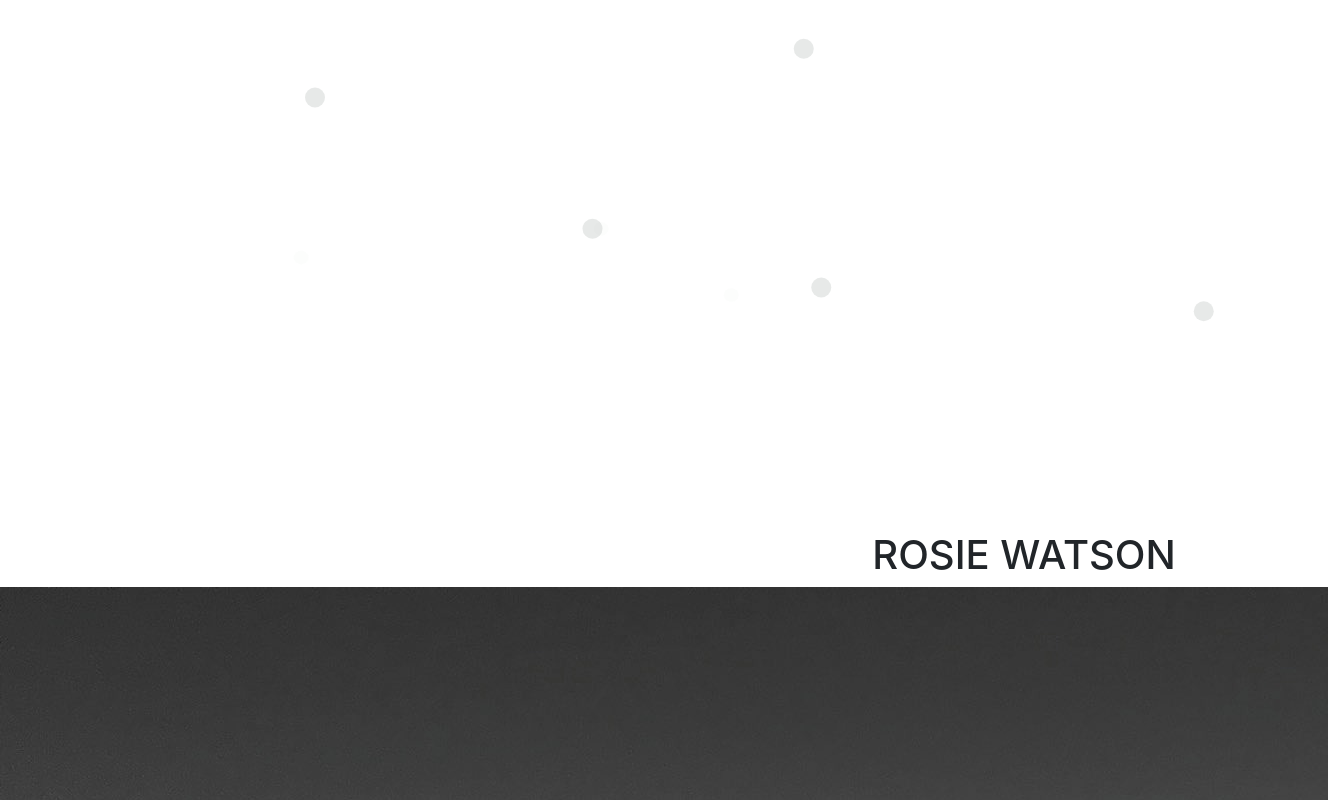
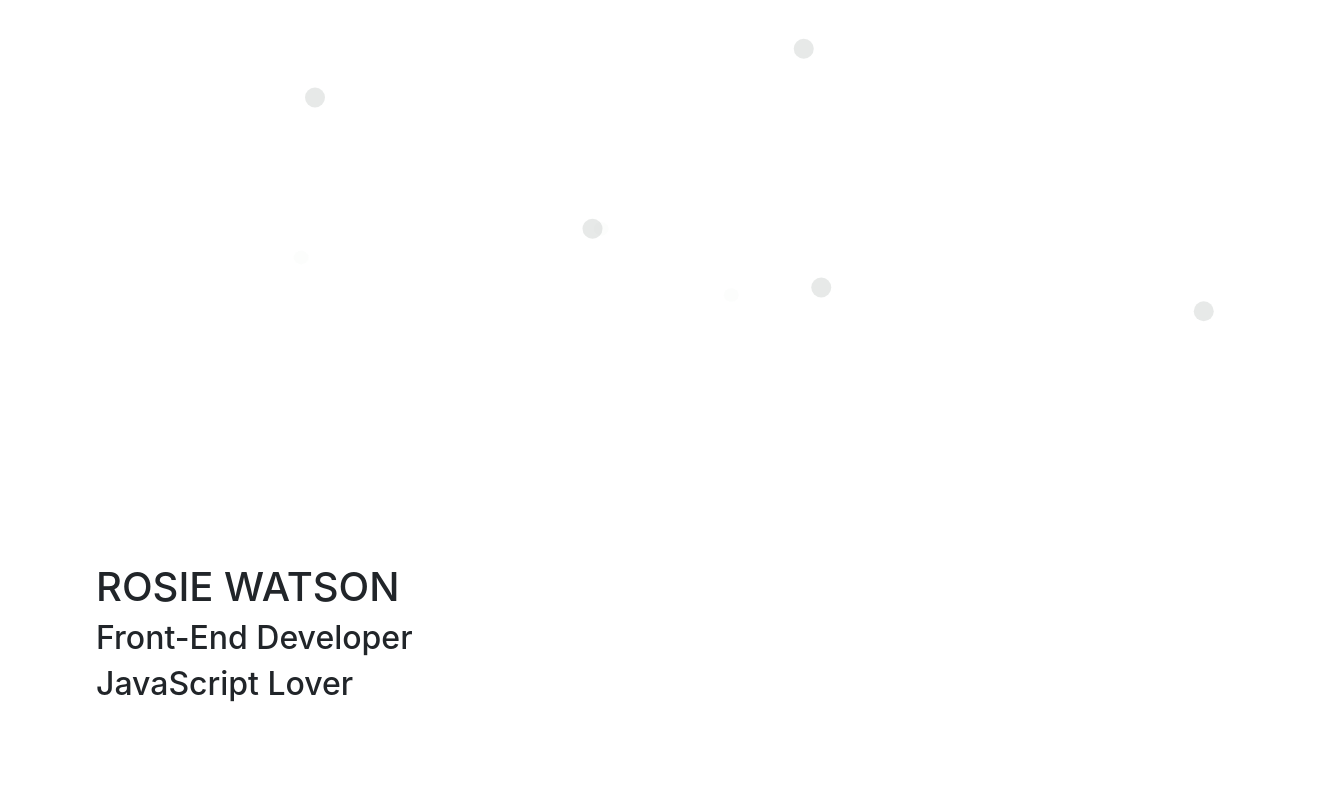
Before and after one commit to RosieWatson/portfolio, a React (Vite) app: page / in a window 1280 px wide. Shown: the part 285-1085 px from the top of the page, 1328 px wide, since content can reach past the window. Before the commit the page ends 816 px from the top, so only its background shows below. Built offline with nearby package versions, Linux system fonts and the light colour scheme.

Commit message:
Minor revamp of site

```diff
--- a/package.json
+++ b/package.json
@@ -30,6 +30,6 @@
     "@babel/preset-env": "^7.4.2",
     "@babel/preset-react": "^7.0.0",
     "less": "^3.9.0",
-    "parcel-bundler": "^1.12.3"
+    "parcel-bundler": "^1.12.4"
   }
 }
--- a/src/app/App.js
+++ b/src/app/App.js
@@ -2,24 +2,18 @@ import React from 'react'
 import '../styles/styles'
 
 import Animation from './components/Animation'
-import Picture from '../assets/web_summit.jpg'
+import Github from './components/Github'
 
 class App extends React.Component {
   render() {
     return (
-      <div className='main'>
+      <div className='main display-flex align-items-center'>
         <Animation />
-        < div className = 'content position-absolute pt-3 ml-3 ml-md-0' >
-          <h1 className='text-center'>ROSIE WATSON</h1>
-          <img src={Picture} className='d-block ml-auto mr-auto' />
-          <h2 className='h3 text-white text-center p-2 m-3 block-xs'>Full-stack Web Developer</h2>
-          <p className='text-center'>
-            <svg viewBox="0 0 16 16" width="16px" height="16px">
-              <path fill="#FFF" d="M7.999,0.431c-4.285,0-7.76,3.474-7.76,7.761 c0,3.428,2.223,6.337,5.307,7.363c0.388,0.071,0.53-0.168,0.53-0.374c0-0.184-0.007-0.672-0.01-1.32 c-2.159,0.469-2.614-1.04-2.614-1.04c-0.353-0.896-0.862-1.135-0.862-1.135c-0.705-0.481,0.053-0.472,0.053-0.472 c0.779,0.055,1.189,0.8,1.189,0.8c0.692,1.186,1.816,0.843,2.258,0.645c0.071-0.502,0.271-0.843,0.493-1.037 C4.86,11.425,3.049,10.76,3.049,7.786c0-0.847,0.302-1.54,0.799-2.082C3.768,5.507,3.501,4.718,3.924,3.65 c0,0,0.652-0.209,2.134,0.796C6.677,4.273,7.34,4.187,8,4.184c0.659,0.003,1.323,0.089,1.943,0.261 c1.482-1.004,2.132-0.796,2.132-0.796c0.423,1.068,0.157,1.857,0.077,2.054c0.497,0.542,0.798,1.235,0.798,2.082 c0,2.981-1.814,3.637-3.543,3.829c0.279,0.24,0.527,0.713,0.527,1.437c0,1.037-0.01,1.874-0.01,2.129 c0,0.208,0.14,0.449,0.534,0.373c3.081-1.028,5.302-3.935,5.302-7.362C15.76,3.906,12.285,0.431,7.999,0.431z">
-              </path>
-            </svg>
-            <a href='https://github.com/RosieWatson/' target='_blank' className='text-white pl-2'>RosieWatson</a>
-          </p>
+        <div className='pl-1 pl-md-5 m-5 w-100'>
+          <h1>ROSIE WATSON</h1>
+          <h2>Front-End Developer</h2>
+          <h2>JavaScript Lover</h2>
+          <Github />
         </div>
         <div className='navbar'></div>
       </div>
--- /dev/null
+++ b/src/app/components/Github.js
@@ -0,0 +1,13 @@
+import React from 'react'
+
+const Github = () => (
+  <div className='social-link'>
+    <svg viewBox="0 0 16 16" width="16px" height="16px">
+      <path fill="#FFF" d="M7.999,0.431c-4.285,0-7.76,3.474-7.76,7.761 c0,3.428,2.223,6.337,5.307,7.363c0.388,0.071,0.53-0.168,0.53-0.374c0-0.184-0.007-0.672-0.01-1.32 c-2.159,0.469-2.614-1.04-2.614-1.04c-0.353-0.896-0.862-1.135-0.862-1.135c-0.705-0.481,0.053-0.472,0.053-0.472 c0.779,0.055,1.189,0.8,1.189,0.8c0.692,1.186,1.816,0.843,2.258,0.645c0.071-0.502,0.271-0.843,0.493-1.037 C4.86,11.425,3.049,10.76,3.049,7.786c0-0.847,0.302-1.54,0.799-2.082C3.768,5.507,3.501,4.718,3.924,3.65 c0,0,0.652-0.209,2.134,0.796C6.677,4.273,7.34,4.187,8,4.184c0.659,0.003,1.323,0.089,1.943,0.261 c1.482-1.004,2.132-0.796,2.132-0.796c0.423,1.068,0.157,1.857,0.077,2.054c0.497,0.542,0.798,1.235,0.798,2.082 c0,2.981-1.814,3.637-3.543,3.829c0.279,0.24,0.527,0.713,0.527,1.437c0,1.037-0.01,1.874-0.01,2.129 c0,0.208,0.14,0.449,0.534,0.373c3.081-1.028,5.302-3.935,5.302-7.362C15.76,3.906,12.285,0.431,7.999,0.431z">
+      </path>
+    </svg>
+    <a href='https://github.com/RosieWatson/' target='_blank' className='text-white pl-2'>RosieWatson</a>
+  </div>
+)
+
+export default Github
--- a/src/index.html
+++ b/src/index.html
@@ -1,6 +1,6 @@
 <html>
 	<head>
-		<title>RW | Dev</title>
+		<title>Rosie Watson | Dev</title>
 		<meta charset="utf-8">
 		<meta name="viewport" content="width=device-width, initial-scale=1, maximum-scale=1, user-scalable=0" />
 		<meta http-equiv="X-UA-Compatible" content="ie=edge">
--- a/src/styles/styles.less
+++ b/src/styles/styles.less
@@ -1,5 +1,5 @@
 @import 'animations';
-@primary: #EFCB68;
+@primary: rgb(128, 0, 0);
 
 body {
   font-family: sans-serif;
@@ -8,13 +8,17 @@ body {
 }
 
 h1 {
-  color: @primary;
+  color: white;
   font-weight: bolder;
   letter-spacing: 1rem;
-  text-shadow: 1px 1px 1px white;
-  @media (min-width: 600px) {
-    font-size: 5rem;
-  }
+  text-shadow: 6px 6px 0px @primary;
+}
+
+h2 {
+  color: white;
+  font-weight: bolder;
+  letter-spacing: 0.1rem;
+  text-shadow: 2px 2px 0px @primary;
 }
 
 .main {
@@ -40,7 +44,7 @@ h1 {
   height: 100%;
   position: fixed;
   background-color: @primary;
-  width: 2%;
+  padding: 1%
 }
 
 img {
@@ -50,3 +54,9 @@ img {
     height: auto;
   }
 }
+
+.social-link {
+  position: fixed;
+  bottom: 0;
+  padding-bottom: 15px;
+}
```
Also changed, not shown: 1 other file (tests, documents, lock files or other folders).
